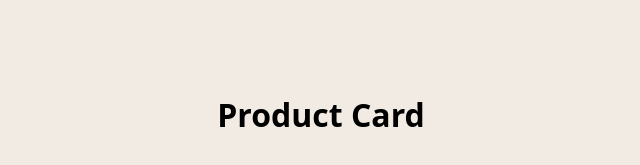
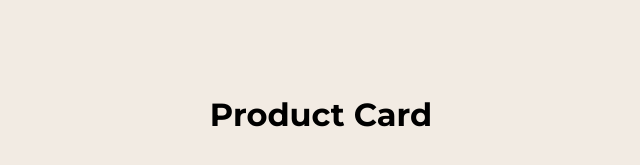
Before and after one commit to LuisCorreaDv/product-card-preview-with-react, a React (Vite) app: page / in a window 1280 px wide. Shown: the part 285-450 px from the top of the page, without its empty margins (319-959 px from the left). Built offline with nearby package versions, Linux system fonts and the light colour scheme.

Commit message:
Agregar variables CSS y fuentes para mejorar el diseño

```diff
--- a/src/index.css
+++ b/src/index.css
@@ -1,3 +1,8 @@
+
+@import url('https://fonts.googleapis.com/css2?family=Fraunces:wght@700&family=Montserrat:wght@500;700&display=swap');
+
+@import './variables.css';
+
 :root {
   font-family: system-ui, Avenir, Helvetica, Arial, sans-serif;
   line-height: 1.5;
@@ -11,8 +16,12 @@
 
   height: 100vh;
   width: 100%;
-  background-color: hsl(30, 38%, 92%);
   display: flex;
   justify-content: center;
   align-items: center;
 }
+
+body {
+  font-family: var(--font-montserrat);
+  background-color: var(--cream);
+}
--- /dev/null
+++ b/src/variables.css
@@ -0,0 +1,13 @@
+:root {
+  --green-500: hsl(158, 36%, 37%);
+  --green-700: hsl(158, 42%, 18%);
+
+  --black: hsl(212, 21%, 14%);
+  --grey: hsl(228, 12%, 48%);
+  --cream: hsl(30, 38%, 92%);
+  --white: hsl(0, 0%, 100%);
+
+  --font-montserrat: 'Montserrat', sans-serif;
+  --font-fraunces: 'Fraunces', serif;
+  --font-size-paragraph: 14px;
+}
```
